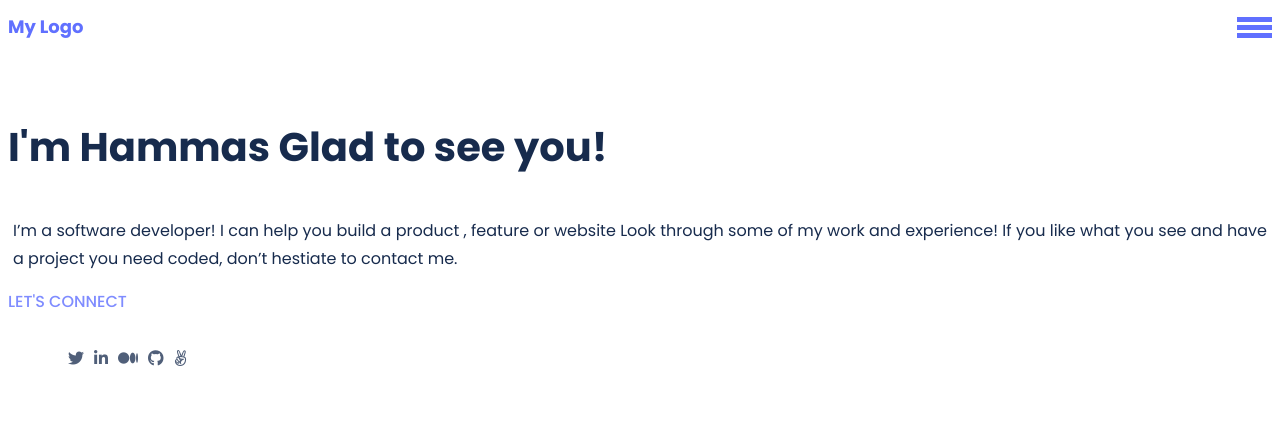
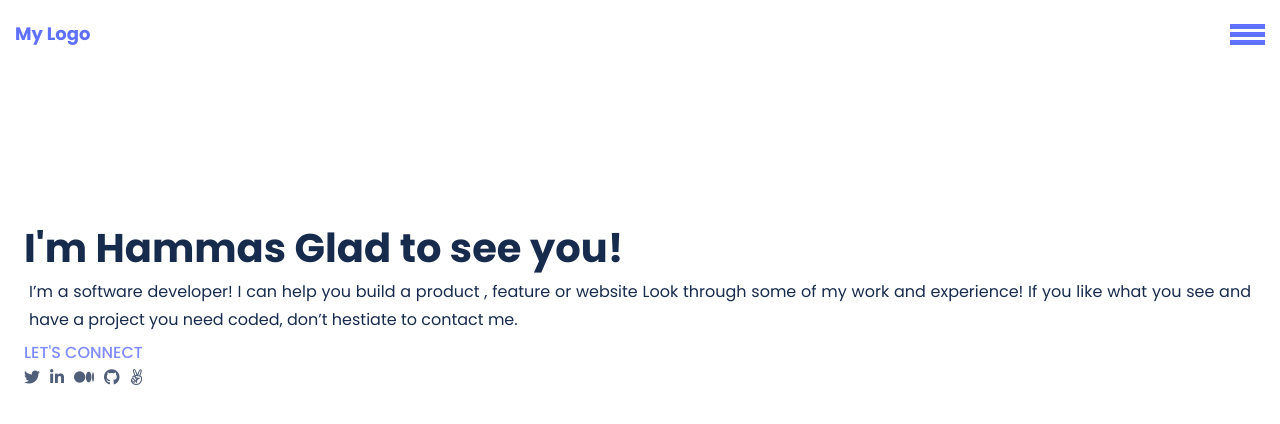
Before and after one commit to HAMMAS-SALEEM/Portfolio2, a website: page index.html in a window 1280 px wide. Drawn offline with Linux system fonts and the light colour scheme.

Commit message:
Update markup , style for Portfolio

```diff
--- a/index.html
+++ b/index.html
@@ -19,12 +19,12 @@
 <body>
     <nav>
         <div class="container0">
-            <a href="#" id='logo'>My Logo</a>
+            <a href="#" class='logo'>My Logo</a>
             <a href="#" class="ham0">
                 <div class="ham"></div>
                 <div class="ham"></div>
                 <div class="ham"></div>
-            </div>
+        </div>
         </div>
     </nav>
     <section>
@@ -33,10 +33,10 @@
             <p class="description">I’m a software developer! I can help you build a product , feature or website Look
                 through some of my work and experience! If you like what you see and have a project you need coded,
                 don’t hestiate to contact me.</p>
-            <p class="connect">LET'S CONNECT</p>
             <div class="container2">
+                <p class="connect">LET'S CONNECT</p>
                 <ul class="icon-list">
-                    <li><a href="#"><i class="fa fa-twitter fa-color"  aria-hidden="true"></i>
+                    <li><a href="#"><i class="fa fa-twitter fa-color" aria-hidden="true"></i>
                         </a></li>
                     <li><a href="#"><i class="fa fa-linkedin fa-color" aria-hidden="true"></i>
                         </a></li>
--- a/style.css
+++ b/style.css
@@ -1,9 +1,15 @@
 * {
   font-family: 'Poppins', sans-serif;
   text-decoration: none;
+  margin: 0;
+  padding: 0;
 }
 
-#logo {
+nav {
+  padding: 15px;
+}
+
+.logo {
   font-weight: bold;
   font-size: 18px;
   color: #6070ff;
@@ -25,13 +31,15 @@ section {
   background-image: url(background.png);
   background-position: center;
   background-repeat: no-repeat;
-  padding: 30px 0;
+
   background-size: cover;
 }
 
 .container {
   display: flex;
   flex-direction: column;
+  align-items: flex-start;
+  padding: 24px;
 }
 
 .container0 {
@@ -43,6 +51,7 @@ section {
   font-size: 40px;
   font-weight: bold;
   color: #172b4d;
+  margin-top: 125px;
 }
 
 .description {
@@ -62,7 +71,6 @@ section {
 
 .icon-list {
   display: flex;
-  float: left;
 }
 
 li {
@@ -72,8 +80,9 @@ li {
 }
 
 .container2 {
-  position: relative;
-  left: 20px;
+ display: flex;
+ flex-direction: column;
+ align-items: flex-start;
 }
 
 .fa-color {
```
